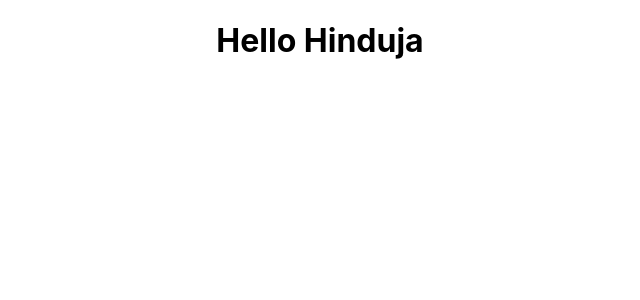
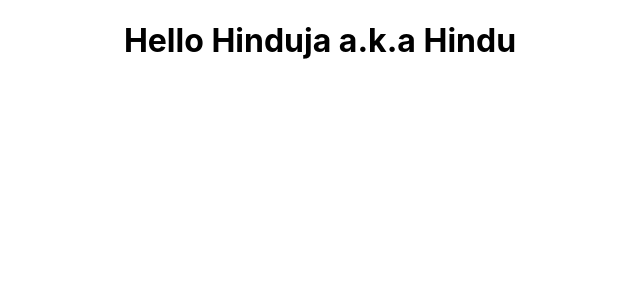
Before and after one commit to VelupulaHinduja/LearnReact, a React (Create React App) app: page / in a window 1280 px wide. Shown: the top 300 px of the page, without its empty margins (320-960 px from the left). Built offline with nearby package versions, Linux system fonts and the light colour scheme.

Commit message:
Add. 2 Props

```diff
--- a/src/App.js
+++ b/src/App.js
@@ -6,7 +6,7 @@ import Welcome from "./Components/Welcome";
 function App() {
 	return (
 		<div className="App">
-			<Greet name="Hinduja"/>
+			<Greet name="Hinduja" nickName="Hindu"/>
       {/* <Welcome/> */}
       {/* <Hello/> */}
 		</div>
--- a/src/Components/Greet.js
+++ b/src/Components/Greet.js
@@ -2,7 +2,7 @@ import React from "react";
 
 const Greet = (props) => {
     console.log(props)
-    return <h1>Hello {props.name}</h1>;
+    return <h1>Hello {props.name} a.k.a {props.nickName}</h1>;
 }
 
 export default Greet;
```
